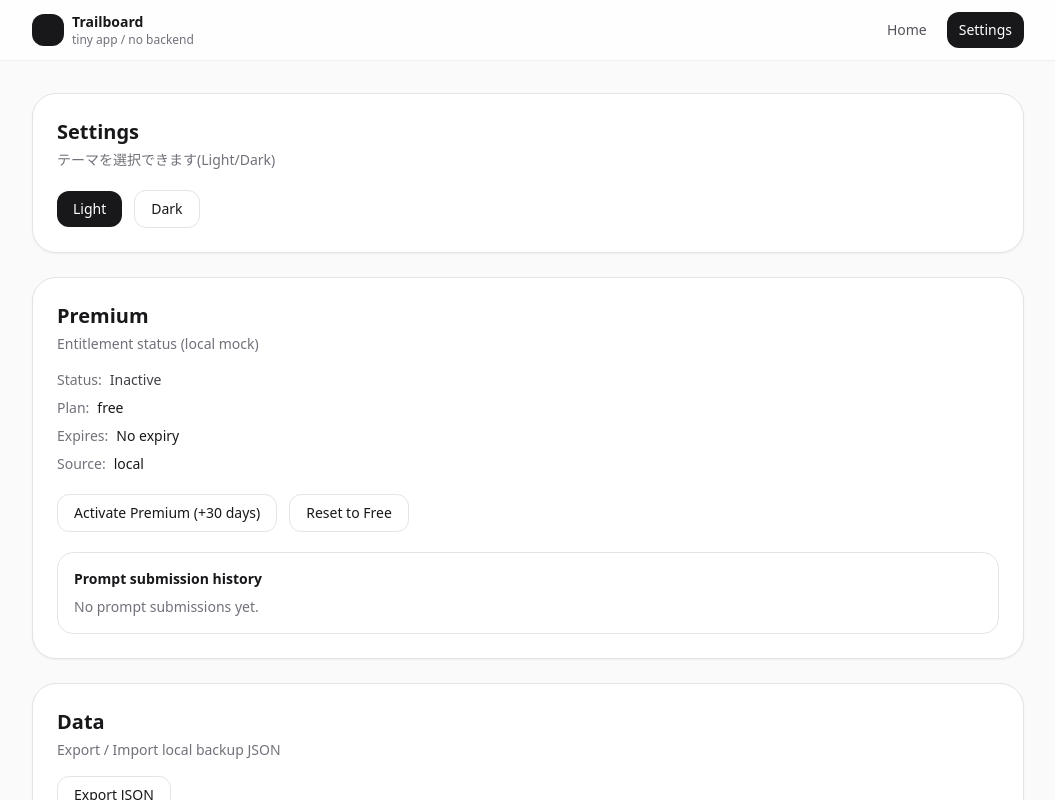
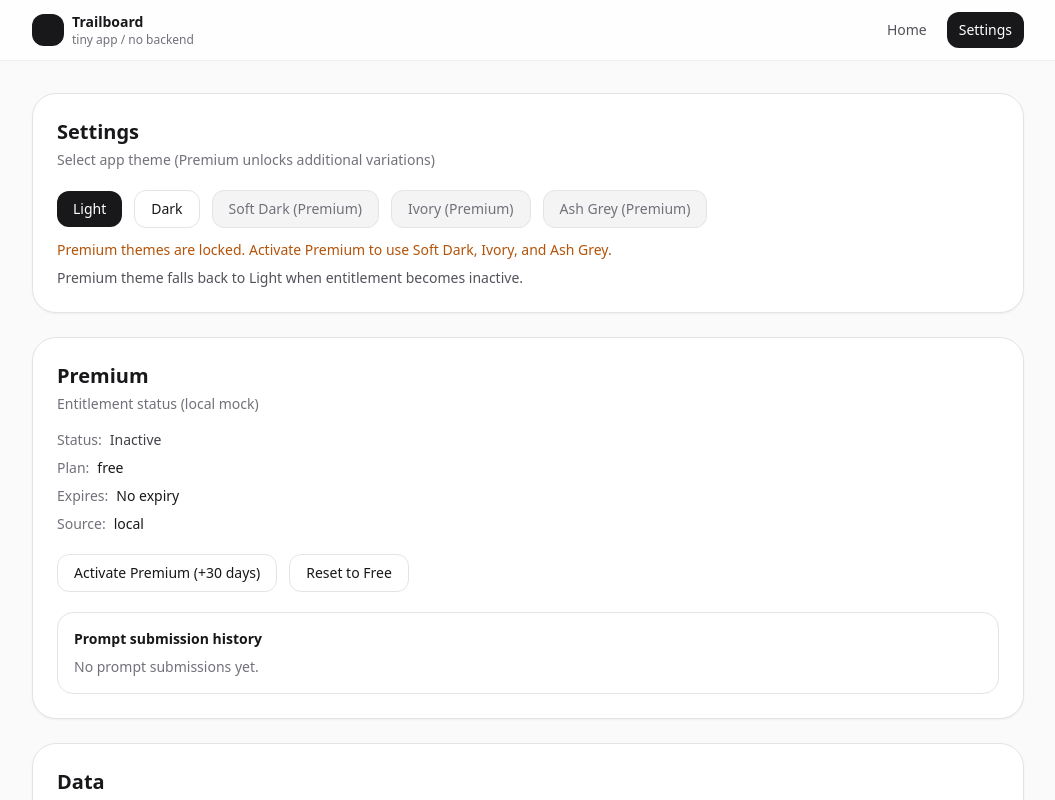
Before and after one commit to airship10may/Trailboard, a React (Vite) app: page /#/settings in a window 1280 px wide. Shown: the top 800 px of the page, without its empty margins (112-1167 px from the left). Built offline with nearby package versions, Linux system fonts and the light colour scheme.

Commit message:
create premium theme

```diff
--- a/src/data/appState.ts
+++ b/src/data/appState.ts
@@ -7,14 +7,17 @@ import {
   saveTrails,
   type Trail,
 } from "./trails";
-
-export const THEME_STORAGE_KEY = "trailboard.theme";
+import {
+  isTheme,
+  THEME_STORAGE_KEY,
+  type AppTheme,
+} from "./theme";
 
 export type AppDataSnapshot = {
   version: number;
   exportedAt: number;
   cards: Trail[];
-  theme: "light" | "dark";
+  theme: AppTheme;
   entitlement: Entitlement;
 };
 
@@ -30,10 +33,6 @@ function isTrail(value: unknown): value is Trail {
     candidate.tags.every((tag) => typeof tag === "string") &&
     typeof candidate.minutes === "number"
   );
-}
-
-function isTheme(value: unknown): value is "light" | "dark" {
-  return value === "light" || value === "dark";
 }
 
 function isEntitlement(value: unknown): value is Entitlement {
@@ -56,7 +55,7 @@ function isEntitlement(value: unknown): value is Entitlement {
 }
 
 export function dumpAppState(params: {
-  theme: "light" | "dark";
+  theme: AppTheme;
   entitlement: Entitlement;
 }): AppDataSnapshot {
   return {
--- /dev/null
+++ b/src/data/theme.ts
@@ -0,0 +1,54 @@
+import { isPremiumActive, type Entitlement } from "./entitlement";
+
+export const THEME_STORAGE_KEY = "trailboard.theme";
+
+export type AppTheme = "light" | "dark" | "soft-dark" | "ivory" | "ash-grey";
+
+export const THEME_OPTIONS: Array<{
+  value: AppTheme;
+  label: string;
+  premiumOnly: boolean;
+}> = [
+  { value: "light", label: "Light", premiumOnly: false },
+  { value: "dark", label: "Dark", premiumOnly: false },
+  { value: "soft-dark", label: "Soft Dark", premiumOnly: true },
+  { value: "ivory", label: "Ivory", premiumOnly: true },
+  { value: "ash-grey", label: "Ash Grey", premiumOnly: true },
+];
+
+const PREMIUM_THEME_SET = new Set<AppTheme>(["soft-dark", "ivory", "ash-grey"]);
+
+export function isTheme(value: unknown): value is AppTheme {
+  return THEME_OPTIONS.some((option) => option.value === value);
+}
+
+export function isPremiumTheme(theme: AppTheme) {
+  return PREMIUM_THEME_SET.has(theme);
+}
+
+export function getThemeFromStorage(): AppTheme {
+  const saved = localStorage.getItem(THEME_STORAGE_KEY);
+  return isTheme(saved) ? saved : "light";
+}
+
+export function resolveThemeForEntitlement(
+  theme: AppTheme,
+  entitlement: Entitlement
+): AppTheme {
+  if (!isPremiumTheme(theme)) return theme;
+  return isPremiumActive(entitlement) ? theme : "light";
+}
+
+export function applyThemeToDocument(theme: AppTheme) {
+  const html = document.documentElement;
+  const isDarkMode = theme === "dark" || theme === "soft-dark";
+  html.classList.toggle("dark", isDarkMode);
+
+  if (theme === "light" || theme === "dark") {
+    html.removeAttribute("data-theme");
+  } else {
+    html.setAttribute("data-theme", theme);
+  }
+
+  localStorage.setItem(THEME_STORAGE_KEY, theme);
+}
--- a/src/index.css
+++ b/src/index.css
@@ -13,3 +13,84 @@ html.dark {
 body {
   @apply bg-zinc-50 text-zinc-900 dark:bg-zinc-900 dark:text-zinc-100;
 }
+
+html[data-theme="soft-dark"] {
+  color-scheme: dark;
+}
+
+html[data-theme="soft-dark"] body {
+  background: #141922;
+  color: #e5e7eb;
+}
+
+html[data-theme="soft-dark"] [class*="bg-white"] {
+  background-color: #1f2633 !important;
+}
+
+html[data-theme="soft-dark"] [class*="border-zinc-200"] {
+  border-color: #3c4658 !important;
+}
+
+html[data-theme="soft-dark"] [class*="text-zinc-900"] {
+  color: #f3f4f6 !important;
+}
+
+html[data-theme="soft-dark"] [class*="text-zinc-700"],
+html[data-theme="soft-dark"] [class*="text-zinc-600"],
+html[data-theme="soft-dark"] [class*="text-zinc-500"] {
+  color: #cbd5e1 !important;
+}
+
+html[data-theme="ivory"] {
+  color-scheme: light;
+}
+
+html[data-theme="ivory"] body {
+  background: #f5efe3;
+  color: #2f2a23;
+}
+
+html[data-theme="ivory"] [class*="bg-white"] {
+  background-color: #fffaf1 !important;
+}
+
+html[data-theme="ivory"] [class*="border-zinc-200"] {
+  border-color: #d6c6a4 !important;
+}
+
+html[data-theme="ivory"] [class*="text-zinc-900"] {
+  color: #2f2a23 !important;
+}
+
+html[data-theme="ivory"] [class*="text-zinc-700"],
+html[data-theme="ivory"] [class*="text-zinc-600"],
+html[data-theme="ivory"] [class*="text-zinc-500"] {
+  color: #6f6353 !important;
+}
+
+html[data-theme="ash-grey"] {
+  color-scheme: light;
+}
+
+html[data-theme="ash-grey"] body {
+  background: #e8ebee;
+  color: #202327;
+}
+
+html[data-theme="ash-grey"] [class*="bg-white"] {
+  background-color: #f5f7f8 !important;
+}
+
+html[data-theme="ash-grey"] [class*="border-zinc-200"] {
+  border-color: #b5bcc4 !important;
+}
+
+html[data-theme="ash-grey"] [class*="text-zinc-900"] {
+  color: #202327 !important;
+}
+
+html[data-theme="ash-grey"] [class*="text-zinc-700"],
+html[data-theme="ash-grey"] [class*="text-zinc-600"],
+html[data-theme="ash-grey"] [class*="text-zinc-500"] {
+  color: #505962 !important;
+}
--- a/src/main.tsx
+++ b/src/main.tsx
@@ -3,15 +3,16 @@ import ReactDOM from "react-dom/client";
 import { HashRouter } from "react-router-dom";
 import App from "./App";
 import "./index.css";
+import { loadEntitlement } from "./data/entitlement";
+import {
+  applyThemeToDocument,
+  getThemeFromStorage,
+  resolveThemeForEntitlement,
+} from "./data/theme";
 
-const THEME_STORAGE_KEY = "trailboard.theme";
-const savedTheme = localStorage.getItem(THEME_STORAGE_KEY);
-
-if (savedTheme === "dark") {
-  document.documentElement.classList.add("dark");
-} else {
-  document.documentElement.classList.remove("dark");
-}
+const entitlement = loadEntitlement();
+const initialTheme = resolveThemeForEntitlement(getThemeFromStorage(), entitlement);
+applyThemeToDocument(initialTheme);
 
 ReactDOM.createRoot(document.getElementById("root")!).render(
   <React.StrictMode>
--- a/src/pages/Settings.tsx
+++ b/src/pages/Settings.tsx
@@ -3,7 +3,6 @@ import {
   dumpAppState,
   parseAppStateSnapshot,
   restoreAppState,
-  THEME_STORAGE_KEY,
 } from "../data/appState";
 import {
   createFreeEntitlement,
@@ -17,20 +16,24 @@ import {
   savePromptSubmissions,
   type PromptSubmission,
 } from "../data/promptSubmissions";
+import {
+  applyThemeToDocument,
+  getThemeFromStorage,
+  resolveThemeForEntitlement,
+  THEME_OPTIONS,
+  type AppTheme,
+} from "../data/theme";
 
-type Theme = "light" | "dark";
 type PremiumActionType = "activate" | "reset";
 
 const PROMPT_QUESTION = "人生であった一番甘酸っぱい瞬間は？";
 
 export default function Settings() {
-  const initial = useMemo<Theme>(() => {
-    const saved = localStorage.getItem(THEME_STORAGE_KEY);
-    return saved === "dark" ? "dark" : "light";
-  }, []);
-
-  const [theme, setTheme] = useState<Theme>(initial);
-  const [entitlement, setEntitlement] = useState(() => loadEntitlement());
+  const initialEntitlement = useMemo(() => loadEntitlement(), []);
+  const [entitlement, setEntitlement] = useState(initialEntitlement);
+  const [theme, setTheme] = useState<AppTheme>(() =>
+    resolveThemeForEntitlement(getThemeFromStorage(), initialEntitlement)
+  );
   const [promptSubmissions, setPromptSubmissions] = useState<PromptSubmission[]>(
     () => loadPromptSubmissions()
   );
@@ -55,11 +58,15 @@ export default function Settings() {
   const isActivateDisabled = premiumActive;
 
   useEffect(() => {
-    const html = document.documentElement;
-    if (theme === "dark") html.classList.add("dark");
-    else html.classList.remove("dark");
-    localStorage.setItem(THEME_STORAGE_KEY, theme);
+    applyThemeToDocument(theme);
   }, [theme]);
+
+  useEffect(() => {
+    const nextTheme = resolveThemeForEntitlement(theme, entitlement);
+    if (nextTheme !== theme) {
+      setTheme(nextTheme);
+    }
+  }, [entitlement, theme]);
 
   useEffect(() => {
     saveEntitlement(entitlement);
@@ -169,31 +176,43 @@ export default function Settings() {
       <section className="rounded-3xl border border-zinc-200 bg-white p-6 shadow-sm dark:border-zinc-700 dark:bg-zinc-800">
         <h1 className="text-xl font-semibold">Settings</h1>
         <p className="mt-1 text-sm text-zinc-500 dark:text-zinc-400">
-          テーマを選択できます(Light/Dark)
+          Select app theme (Premium unlocks additional variations)
         </p>
 
-        <div className="mt-5 flex items-center gap-3">
+        <div className="mt-5 flex flex-wrap items-center gap-3">
+          {THEME_OPTIONS.map((option) => {
+            const isLocked = option.premiumOnly && !premiumActive;
+            const isSelected = theme === option.value;
+
+            return (
               <button
-            onClick={() => setTheme("light")}
+                key={option.value}
+                type="button"
+                disabled={isLocked}
+                onClick={() => setTheme(option.value)}
                 className={`rounded-xl px-4 py-2 text-sm ${
-              theme === "light"
+                  isSelected
                     ? "bg-zinc-900 text-white dark:bg-zinc-100 dark:text-zinc-900"
+                    : isLocked
+                      ? "cursor-not-allowed border border-zinc-200 bg-zinc-100 text-zinc-500 dark:border-zinc-700 dark:bg-zinc-900 dark:text-zinc-400"
                       : "border border-zinc-200 hover:bg-zinc-100 dark:border-zinc-700 dark:hover:bg-zinc-700"
                 }`}
               >
-            Light
+                {option.label}
+                {option.premiumOnly ? " (Premium)" : ""}
               </button>
-          <button
-            onClick={() => setTheme("dark")}
-            className={`rounded-xl px-4 py-2 text-sm ${
-              theme === "dark"
-                ? "bg-zinc-900 text-white dark:bg-zinc-100 dark:text-zinc-900"
-                : "border border-zinc-200 hover:bg-zinc-100 dark:border-zinc-700 dark:hover:bg-zinc-700"
-            }`}
-          >
-            Dark
-          </button>
+            );
+          })}
         </div>
+        {!premiumActive && (
+          <p className="mt-3 text-sm text-amber-700 dark:text-amber-300">
+            Premium themes are locked. Activate Premium to use Soft Dark, Ivory,
+            and Ash Grey.
+          </p>
+        )}
+        <p className="mt-2 text-sm text-zinc-600 dark:text-zinc-300">
+          Premium theme falls back to Light when entitlement becomes inactive.
+        </p>
       </section>
 
       <section className="rounded-3xl border border-zinc-200 bg-white p-6 shadow-sm dark:border-zinc-700 dark:bg-zinc-800">
```
Lines whose indentation alone changed are shown as unchanged.
